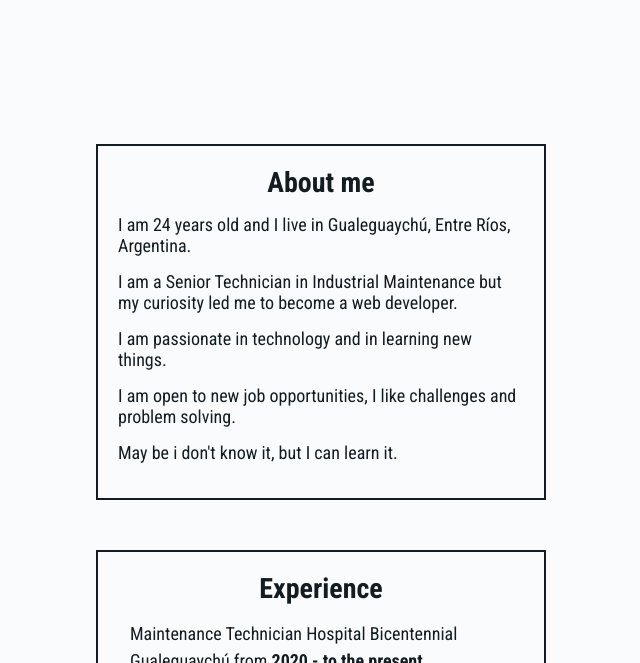
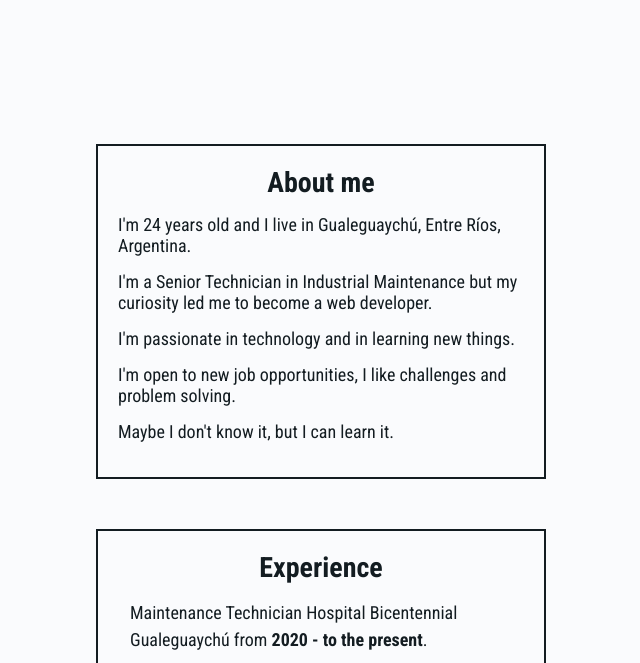
Before and after one commit to lichocosta/portfolio, a plain HTML site: page index.html in a window 1280 px wide. Shown: the part 656-1319 px from the top of the page, without its empty margins (319-959 px from the left). Drawn offline with Linux system fonts and the light colour scheme.

Commit message:
Corrections

```diff
--- a/index.html
+++ b/index.html
@@ -37,11 +37,11 @@
             <section class="section float-on-hover">
                 <h2 class="subtitle">About me</h2>
                 <p class="infoText">
-                    <p class="paragraph">I am 24 years old and I live in Gualeguaychú, Entre Ríos, Argentina.</p>
-                    <p class="paragraph">I am a Senior Technician in Industrial Maintenance but my curiosity led me to become a web developer.</p>
-                    <p class="paragraph">I am passionate in technology and in learning new things.</p>
-                    <p class="paragraph">I am open to new job opportunities, I like challenges and problem solving.</p>
-                    <p class="paragraph">May be i don't know it, but I can learn it.</p>
+                    <p class="paragraph">I'm 24 years old and I live in Gualeguaychú, Entre Ríos, Argentina.</p>
+                    <p class="paragraph">I'm a Senior Technician in Industrial Maintenance but my curiosity led me to become a web developer.</p>
+                    <p class="paragraph">I'm passionate in technology and in learning new things.</p>
+                    <p class="paragraph">I'm open to new job opportunities, I like challenges and problem solving.</p>
+                    <p class="paragraph">Maybe I don't know it, but I can learn it.</p>
                 </p>
             </section>
 
--- a/styles.css
+++ b/styles.css
@@ -274,4 +274,8 @@ footer {
     .section {
         padding: 10px;
     }
+
+    .headerTitle {
+        line-height: 1.5;
+    }
 }
```
Also changed, not shown: img/1233.jpg (deleted), img/coding+dev+development+programming+tag+icon-1320165734987953368.png (deleted), img/fav.ico (deleted), img/fav2.ico (deleted).
